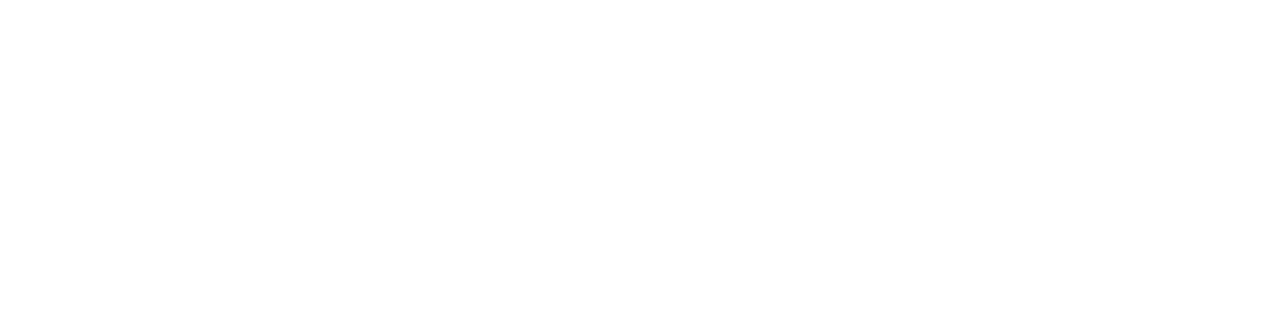
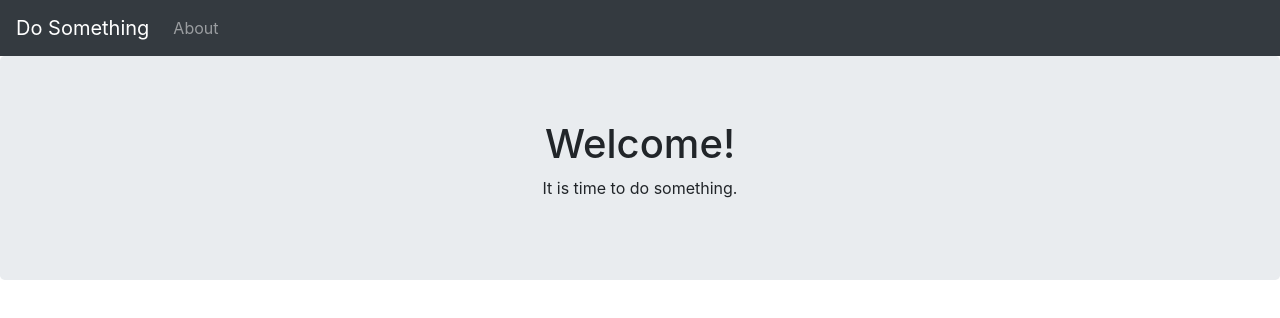
Before and after one commit to johnyacuta/do-something, a React (Create React App) app: page / in a window 1280 px wide. Shown: the top 318 px of the page. Built offline with nearby package versions, Linux system fonts and the light colour scheme.

Commit message:
Added a start for home page and navbar

```diff
--- a/src/App.js
+++ b/src/App.js
@@ -1,4 +1,7 @@
 import React from 'react';
+import { HashRouter, Switch, Route } from 'react-router-dom';
+import NavBar from './components/navbar';
+import Home from './components/home';
 import './App.css';
 
 function App() {
@@ -10,6 +13,13 @@
         integrity="sha384-ggOyR0iXCbMQv3Xipma34MD+dH/1fQ784/j6cY/iJTQUOhcWr7x9JvoRxT2MZw1T"
         crossOrigin="anonymous"
       />
+      <NavBar></NavBar>
+      <HashRouter>
+        <Switch>
+          <Route exact path="/" component={Home}></Route>
+          <Route path="/home" component={Home}></Route>
+        </Switch>
+      </HashRouter>
     </div>
   );
 }
--- /dev/null
+++ b/src/components/navbar/index.js
@@ -0,0 +1,22 @@
+import React, { Component } from 'react';
+import { Navbar, Nav } from 'react-bootstrap';
+
+class NavBar extends Component {
+  render() {
+    return (
+      <div className="NavBar">
+        <Navbar bg="dark" variant="dark" expand="lg">
+          <Navbar.Brand href="/">Do Something</Navbar.Brand>
+          <Navbar.Toggle aria-controls="basic-navbar-nav"/>
+          <Navbar.Collapse id="basic-navbar-nav">
+            <Nav className="mr-auto">
+              <Nav.Link href="#">About</Nav.Link>
+            </Nav>
+          </Navbar.Collapse>
+        </Navbar>
+      </div>
+    );
+  }
+}
+
+export default NavBar;
```
